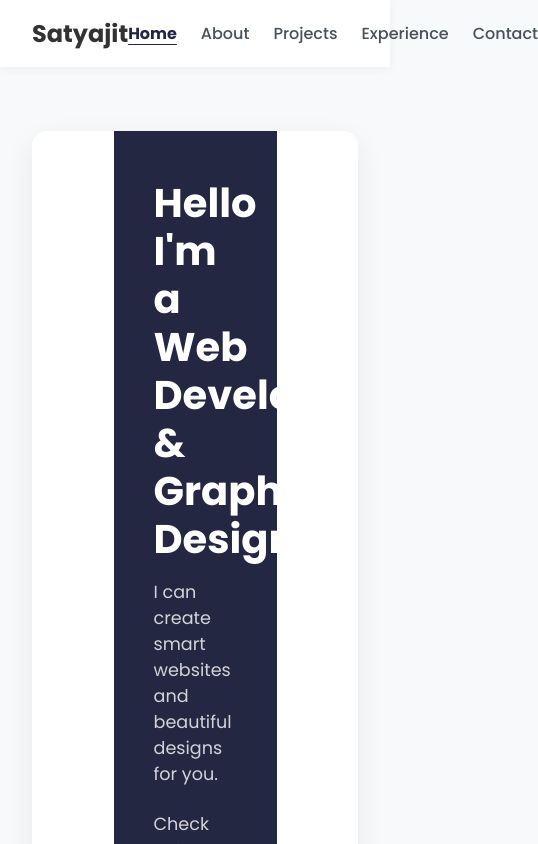
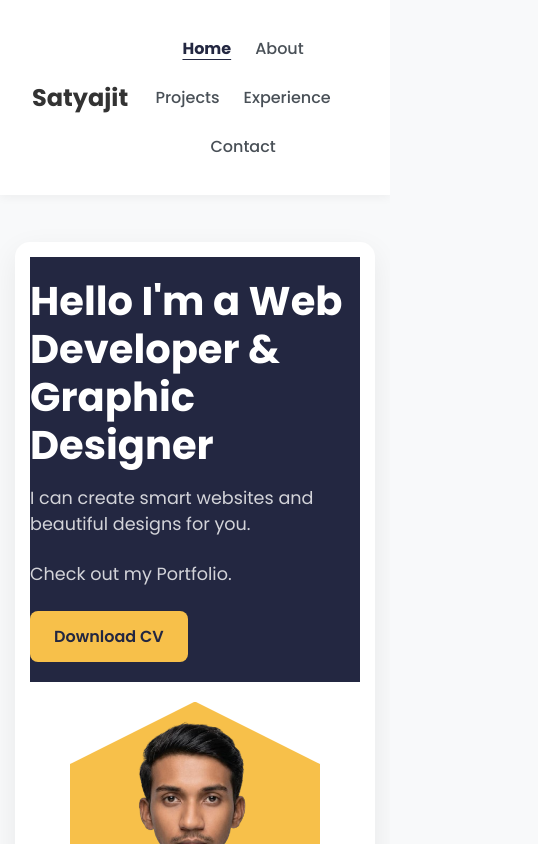
Before and after one commit to satyajit97531/Portfolio, a React (Vite) app in the folder frontend/: page / in a window 390 px wide. Shown: the top 844 px of the page, 538 px wide, since content can reach past the window. Built offline with nearby package versions, Linux system fonts and the light colour scheme.

Commit message:
adding mobile layout-3

```diff
--- a/frontend/src/index.css
+++ b/frontend/src/index.css
@@ -51,16 +51,52 @@ body {
   color: var(--white);
 }
 
-/* Mobile-Responsive Styles */
+/* =========================================
+   MOBILE RESPONSIVENESS OVERRIDES
+   ========================================= */
 @media (max-width: 768px) {
-  .split-layout {
-    display: flex;
-    flex-direction: column; /* This forces the left and right sides to stack on top of each other */
-    align-items: center;
+  /* 1. Prevent horizontal scrolling from the navbar */
+  body, html {
+    overflow-x: hidden;
+    width: 100%;
   }
 
-  .left-pane, .contact-right {
-    width: 100%; /* Ensures the form and image take up the full screen width */
-    padding: 10px; /* Adds breathing room on small screens */
+  /* 2. Make the Navbar wrap so it doesn't run off the screen */
+  header, nav, ul {
+    display: flex;
+    flex-wrap: wrap;
+    justify-content: center;
+    gap: 15px;
+    padding: 10px;
+    text-align: center;
+  }
+
+  /* 3. Force all side-by-side layouts to stack vertically */
+  .container, .split-layout, section {
+    display: flex !important;
+    flex-direction: column !important;
+    align-items: center !important;
+    width: 100% !important;
+    padding: 15px !important;
+    box-sizing: border-box;
+  }
+
+  /* 4. Force all left/right boxes to stretch across the full phone screen */
+  .left-pane, .right-pane, .contact-left, .contact-right, [class*="left"], [class*="right"] {
+    width: 100% !important;
+    min-width: 100% !important;
+    padding: 20px 0 !important;
+  }
+
+  /* 5. Fix the tiny form inputs in the Contact section */
+  .form-group, input, textarea {
+    width: 100% !important;
+    box-sizing: border-box;
+  }
+
+  /* 6. Ensure images and project cards shrink to fit */
+  img, .project-card {
+    max-width: 100% !important;
+    height: auto;
   }
 }
```
